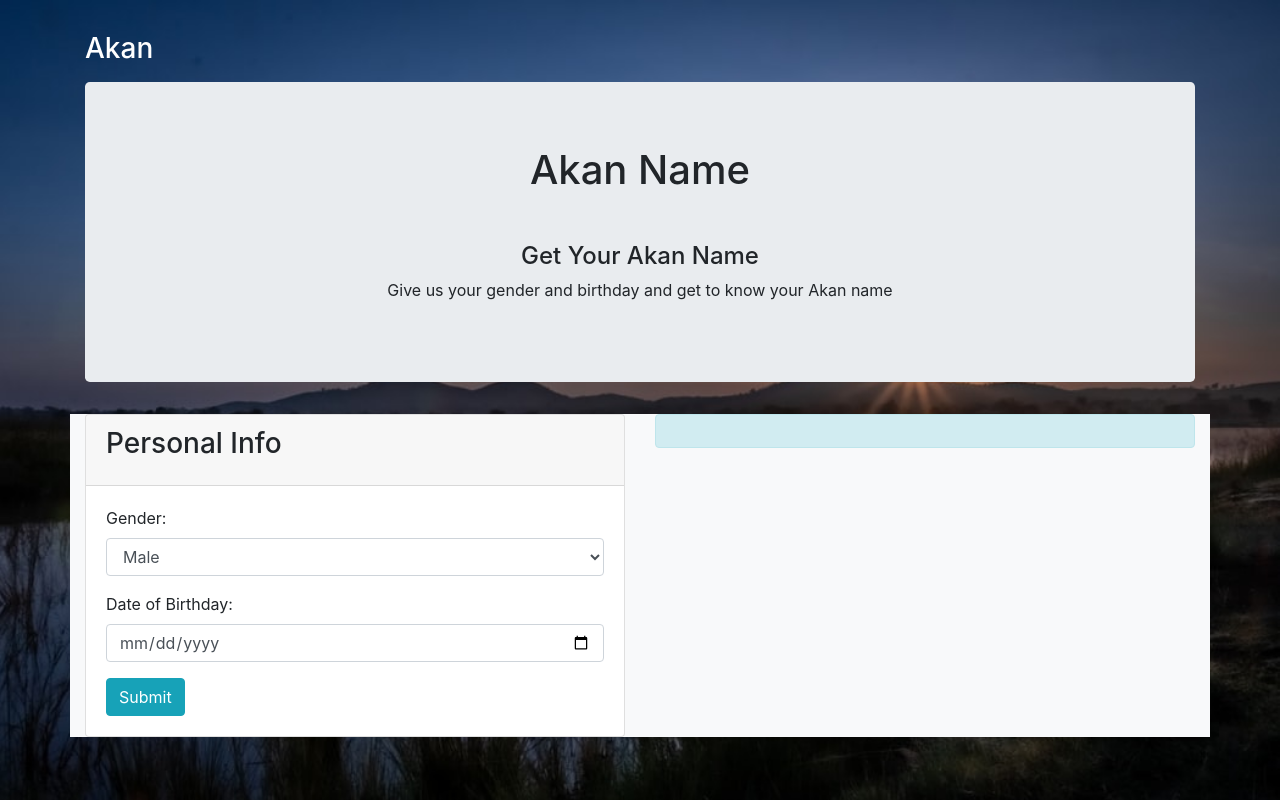
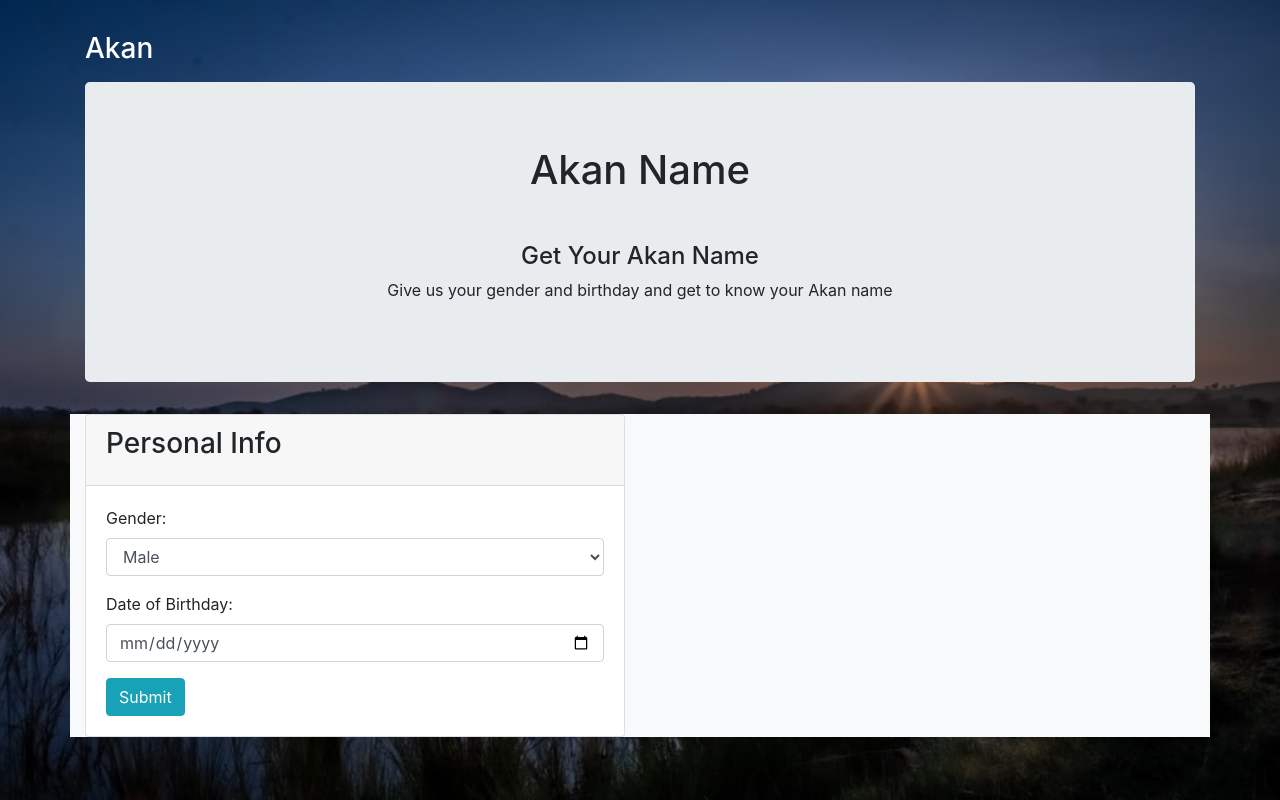
Before and after one commit to Bella-Amandine/akan-name, a plain HTML site: page index.html in a window 1280 px wide. Drawn offline with Linux system fonts and the light colour scheme.

Commit message:
Remove some html code

```diff
--- a/index.html
+++ b/index.html
@@ -55,13 +55,7 @@
                         </div>
                     </div>
                 </div>
-                <div class="col sm 3">
-                    <div class="alert alert-info">
-                        <h3 class="text-center" id="akan-name">
 
-                        </h3>
-                    </div>
-                </div>
             </div>
 
 
```
